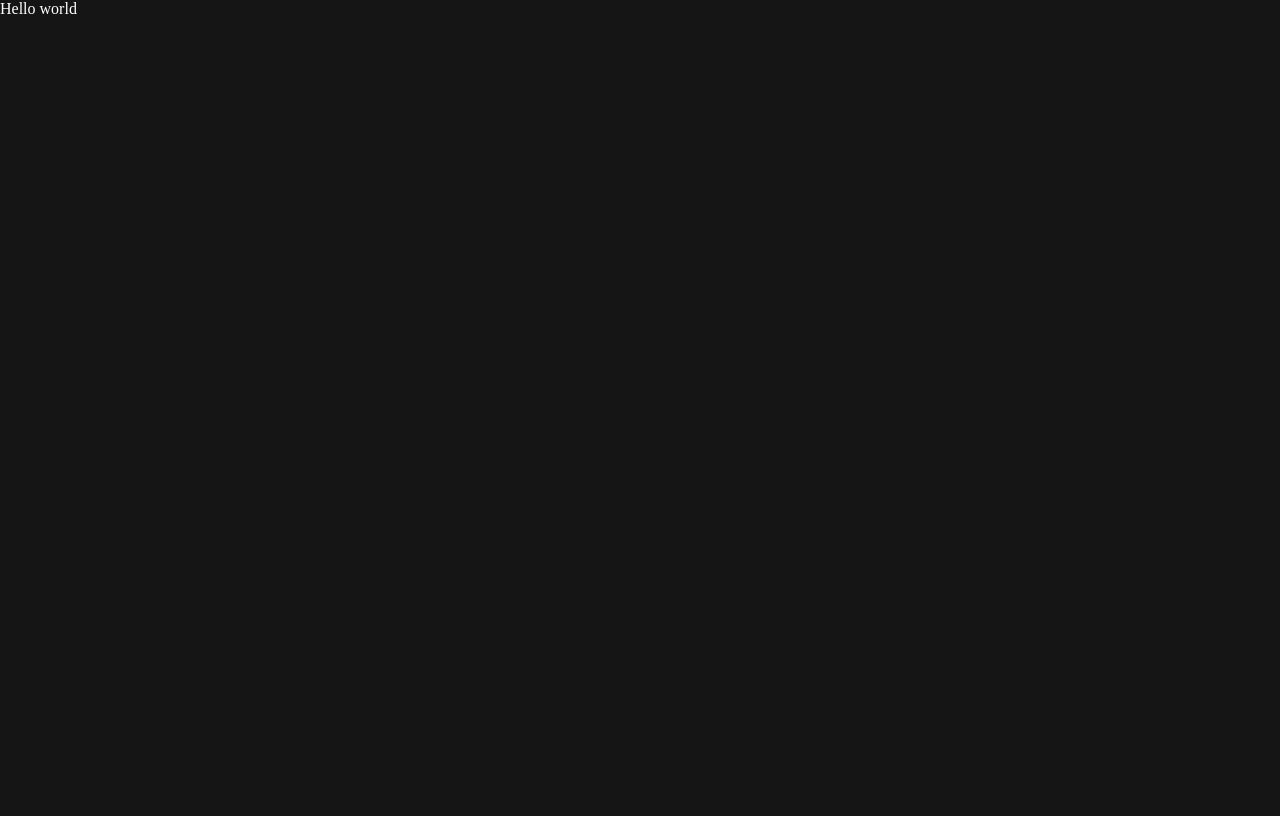
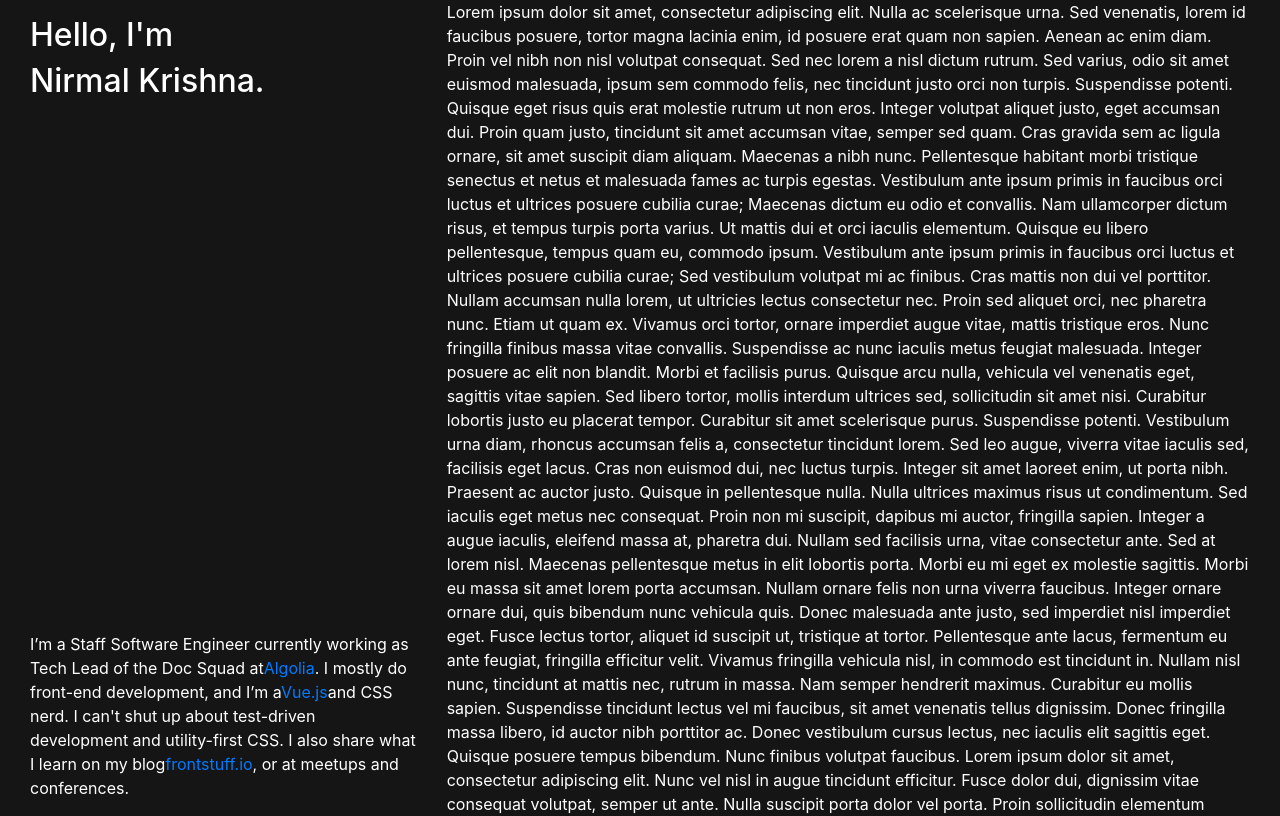
Before and after one commit to nirmalkrishnav/nirmalkrishnav.github.io, a React (Create React App) app: page / in a window 1280 px wide. Shown: the top 816 px of the page. Built offline with nearby package versions, Linux system fonts and the light colour scheme.

Commit message:
changes and component creation

```diff
--- a/public/index.html
+++ b/public/index.html
@@ -10,6 +10,7 @@
       content="Web site created using create-react-app"
     />
     <link rel="apple-touch-icon" href="%PUBLIC_URL%/logo192.png" />
+    <link rel="stylesheet" href="https://maxcdn.bootstrapcdn.com/bootstrap/4.0.0/css/bootstrap.min.css" integrity="sha384-Gn5384xqQ1aoWXA+058RXPxPg6fy4IWvTNh0E263XmFcJlSAwiGgFAW/dAiS6JXm" crossorigin="anonymous">
     <!--
       manifest.json provides metadata used when your web app is installed on a
       user's mobile device or desktop. See https://developers.google.com/web/fundamentals/web-app-manifest/
--- a/src/App.css
+++ b/src/App.css
@@ -11,5 +11,12 @@ html, body{
 }
 
 .app{
-  color:#fff
+  color:#fff;
 }
+
+.w-40{
+  width: 40%!important;
+}
+.w-60{
+  width: 60%!important;
+}
--- a/src/App.js
+++ b/src/App.js
@@ -1,10 +1,18 @@
 import React from 'react';
 import './App.css';
+import Left from './components/left-sidebar/Left';
+import Content from './components/content/Content';
+
 
 function App() {
   return (
-    <div className="app">
-      Hello world
+    <div className="app container-fluid row m-0">
+      <div className="col-md-4">
+        <Left />
+      </div>
+      <div className="col-md-8">
+        <Content />
+      </div>
     </div>
   );
 }
--- /dev/null
+++ b/src/components/bio/Bio.js
@@ -0,0 +1,17 @@
+import React from 'react';
+
+function Bio() {
+    return (
+        <p>
+            I’m a Staff Software Engineer currently working as Tech Lead of
+            the Doc Squad at
+            <a href="https://www.algolia.com/" target="_blank" rel="noopener" class="underline text-zenith">Algolia</a>. I mostly do front-end development, and I’m a
+            <a href="https://vuejs.org/" rel="noopener" class="underline text-zenith">Vue.js</a>
+            and CSS nerd. I can't shut up about test-driven development and
+            utility-first CSS. I also share what I learn on my blog
+            <a href="http://frontstuff.io" target="_blank" rel="noopener" class="underline text-zenith">frontstuff.io</a>, or at meetups and conferences.
+        </p>
+    )
+}
+
+export default Bio;
--- /dev/null
+++ b/src/components/content/Content.js
@@ -0,0 +1,30 @@
+import React from 'react';
+
+function Content() {
+    return (
+        <div>
+
+            Lorem ipsum dolor sit amet, consectetur adipiscing elit. Nulla ac scelerisque urna. Sed venenatis, lorem id faucibus posuere, tortor magna lacinia enim, id posuere erat quam non sapien. Aenean ac enim diam. Proin vel nibh non nisl volutpat consequat. Sed nec lorem a nisl dictum rutrum. Sed varius, odio sit amet euismod malesuada, ipsum sem commodo felis, nec tincidunt justo orci non turpis. Suspendisse potenti. Quisque eget risus quis erat molestie rutrum ut non eros. Integer volutpat aliquet justo, eget accumsan dui.
+
+            Proin quam justo, tincidunt sit amet accumsan vitae, semper sed quam. Cras gravida sem ac ligula ornare, sit amet suscipit diam aliquam. Maecenas a nibh nunc. Pellentesque habitant morbi tristique senectus et netus et malesuada fames ac turpis egestas. Vestibulum ante ipsum primis in faucibus orci luctus et ultrices posuere cubilia curae; Maecenas dictum eu odio et convallis. Nam ullamcorper dictum risus, et tempus turpis porta varius. Ut mattis dui et orci iaculis elementum. Quisque eu libero pellentesque, tempus quam eu, commodo ipsum. Vestibulum ante ipsum primis in faucibus orci luctus et ultrices posuere cubilia curae; Sed vestibulum volutpat mi ac finibus. Cras mattis non dui vel porttitor. Nullam accumsan nulla lorem, ut ultricies lectus consectetur nec. Proin sed aliquet orci, nec pharetra nunc. Etiam ut quam ex. Vivamus orci tortor, ornare imperdiet augue vitae, mattis tristique eros.
+
+            Nunc fringilla finibus massa vitae convallis. Suspendisse ac nunc iaculis metus feugiat malesuada. Integer posuere ac elit non blandit. Morbi et facilisis purus. Quisque arcu nulla, vehicula vel venenatis eget, sagittis vitae sapien. Sed libero tortor, mollis interdum ultrices sed, sollicitudin sit amet nisi. Curabitur lobortis justo eu placerat tempor. Curabitur sit amet scelerisque purus. Suspendisse potenti.
+
+            Vestibulum urna diam, rhoncus accumsan felis a, consectetur tincidunt lorem. Sed leo augue, viverra vitae iaculis sed, facilisis eget lacus. Cras non euismod dui, nec luctus turpis. Integer sit amet laoreet enim, ut porta nibh. Praesent ac auctor justo. Quisque in pellentesque nulla. Nulla ultrices maximus risus ut condimentum. Sed iaculis eget metus nec consequat. Proin non mi suscipit, dapibus mi auctor, fringilla sapien. Integer a augue iaculis, eleifend massa at, pharetra dui. Nullam sed facilisis urna, vitae consectetur ante. Sed at lorem nisl. Maecenas pellentesque metus in elit lobortis porta. Morbi eu mi eget ex molestie sagittis. Morbi eu massa sit amet lorem porta accumsan. Nullam ornare felis non urna viverra faucibus.
+
+            Integer ornare ornare dui, quis bibendum nunc vehicula quis. Donec malesuada ante justo, sed imperdiet nisl imperdiet eget. Fusce lectus tortor, aliquet id suscipit ut, tristique at tortor. Pellentesque ante lacus, fermentum eu ante feugiat, fringilla efficitur velit. Vivamus fringilla vehicula nisl, in commodo est tincidunt in. Nullam nisl nunc, tincidunt at mattis nec, rutrum in massa. Nam semper hendrerit maximus.
+
+            Curabitur eu mollis sapien. Suspendisse tincidunt lectus vel mi faucibus, sit amet venenatis tellus dignissim. Donec fringilla massa libero, id auctor nibh porttitor ac. Donec vestibulum cursus lectus, nec iaculis elit sagittis eget. Quisque posuere tempus bibendum. Nunc finibus volutpat faucibus. Lorem ipsum dolor sit amet, consectetur adipiscing elit. Nunc vel nisl in augue tincidunt efficitur. Fusce dolor dui, dignissim vitae consequat volutpat, semper ut ante. Nulla suscipit porta dolor vel porta. Proin sollicitudin elementum mollis. Nunc et dignissim neque. Praesent commodo, leo sit amet convallis egestas, enim dui sodales eros, non volutpat mauris est ut tellus. Donec urna turpis, euismod quis lobortis id, convallis ut nisi. Pellentesque id dolor sodales, auctor justo ac, accumsan enim.
+
+            Nam eu velit in velit rhoncus posuere nec imperdiet nisl. Integer quis finibus massa. Nam sem turpis, hendrerit at lectus in, porttitor convallis justo. Suspendisse maximus euismod lacinia. Phasellus eu ornare leo. Morbi in ultrices lorem, nec porttitor eros. Maecenas sit amet mi tellus. Sed faucibus, odio vitae efficitur mattis, lectus massa ornare tellus, quis elementum orci lectus vel urna. Quisque ultricies, lacus sed sodales malesuada, massa tellus feugiat neque, eu mattis augue lorem sit amet lorem. Nunc at augue arcu. Duis ac justo at est euismod sollicitudin vitae in dolor. Proin metus libero, facilisis placerat ante non, suscipit fringilla nunc.
+
+            Vivamus vestibulum enim non mauris lobortis, cursus aliquam ligula dignissim. Sed bibendum nisl id est dictum imperdiet. Phasellus facilisis at nisi pretium tristique. Phasellus at ullamcorper risus. Mauris eget mauris maximus, maximus velit ac, porttitor lectus. Suspendisse sagittis aliquam porttitor. Integer vehicula libero a tellus ultrices, eget sagittis lectus pellentesque. Maecenas nec commodo sem, et semper libero. Nullam tincidunt quis ligula eget ullamcorper.
+
+            Quisque nunc arcu, elementum in metus ut, tincidunt suscipit erat. Ut non orci a velit volutpat eleifend congue non felis. Vestibulum ante ipsum primis in faucibus orci luctus et ultrices posuere cubilia curae; Sed a arcu a nulla mollis eleifend. Pellentesque et pulvinar urna. Sed sed urna aliquam, consectetur mi vitae, condimentum tortor. Suspendisse potenti. Vestibulum mollis hendrerit augue, posuere porta est ornare in. Ut auctor nulla quis felis vulputate, ac eleifend tellus euismod. Vivamus id posuere odio.
+
+            In ac est lobortis, tincidunt mi non, imperdiet augue. Donec ac sagittis nunc. Morbi vel fringilla sapien. Maecenas condimentum tortor ut lacus tempus cursus. Vivamus et tempor augue. Suspendisse tincidunt fringilla tortor ac bibendum. Class aptent taciti sociosqu ad litora torquent per conubia nostra, per inceptos himenaeos. Interdum et malesuada fames ac ante ipsum primis in faucibus. Suspendisse dictum, dui sit amet porttitor dignissim, magna urna dapibus enim, ac ultrices enim nisi in quam. Sed et egestas nisi, eu commodo ante. Ut non libero id nisi placerat ornare consequat vitae lorem. Nullam dictum risus vitae porttitor vestibulum. Suspendisse eu dolor gravida, tincidunt arcu at, semper arcu.
+        </div>
+    );
+}
+
+export default Content;
--- /dev/null
+++ b/src/components/left-sidebar/Left.css
@@ -0,0 +1,7 @@
+.left{
+    position: -webkit-sticky;
+    position: sticky;
+    top: 1rem!important;
+    z-index: 1020;
+    height:100vh;
+}
--- /dev/null
+++ b/src/components/left-sidebar/Left.js
@@ -0,0 +1,20 @@
+import React from 'react';
+import './Left.css';
+import Bio from './../bio/Bio';
+
+function Left() {
+    return (
+        <div className="left align-items-start d-flex flex-column justify-content-between">
+            <div>
+                <h2>Hello, I'm</h2>
+                <h2>Nirmal Krishna.</h2>
+            </div>
+            <div>
+                <Bio />
+            </div>
+        </div>
+
+    )
+}
+
+export default Left;
```
